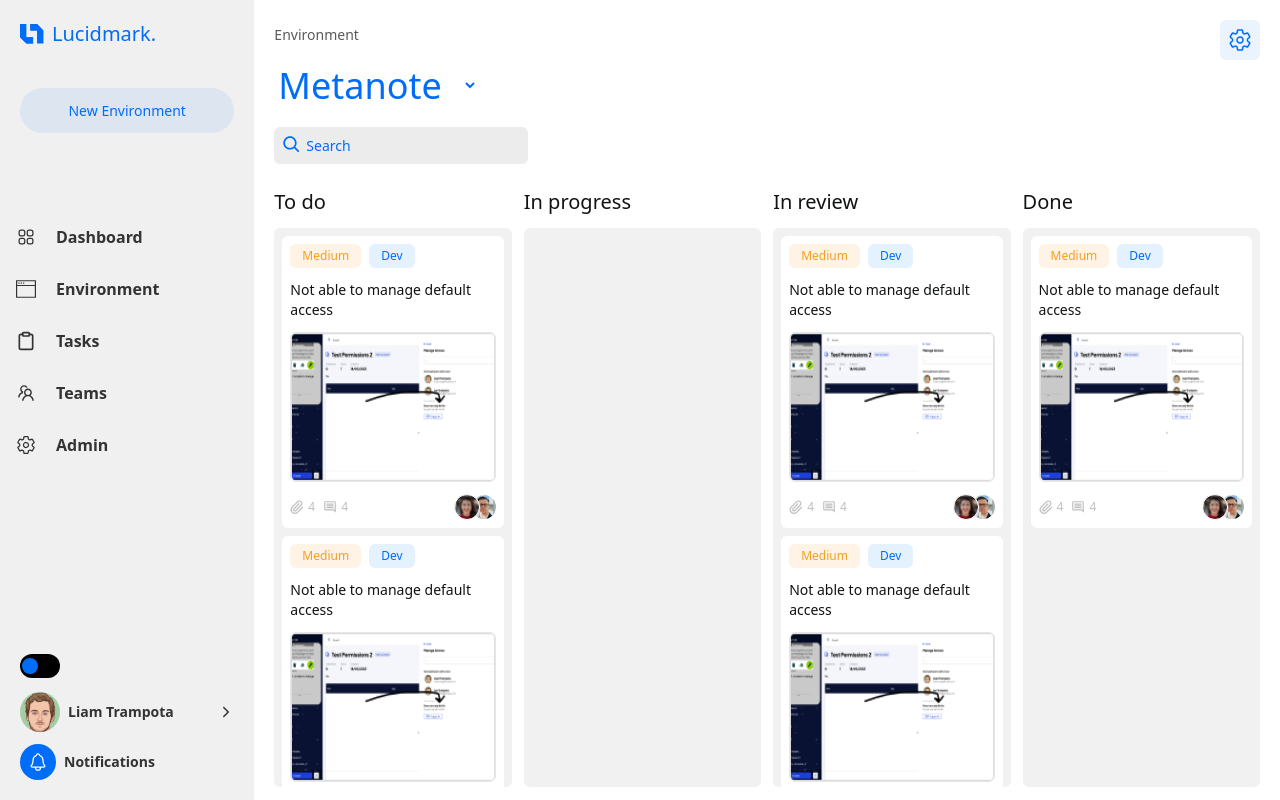
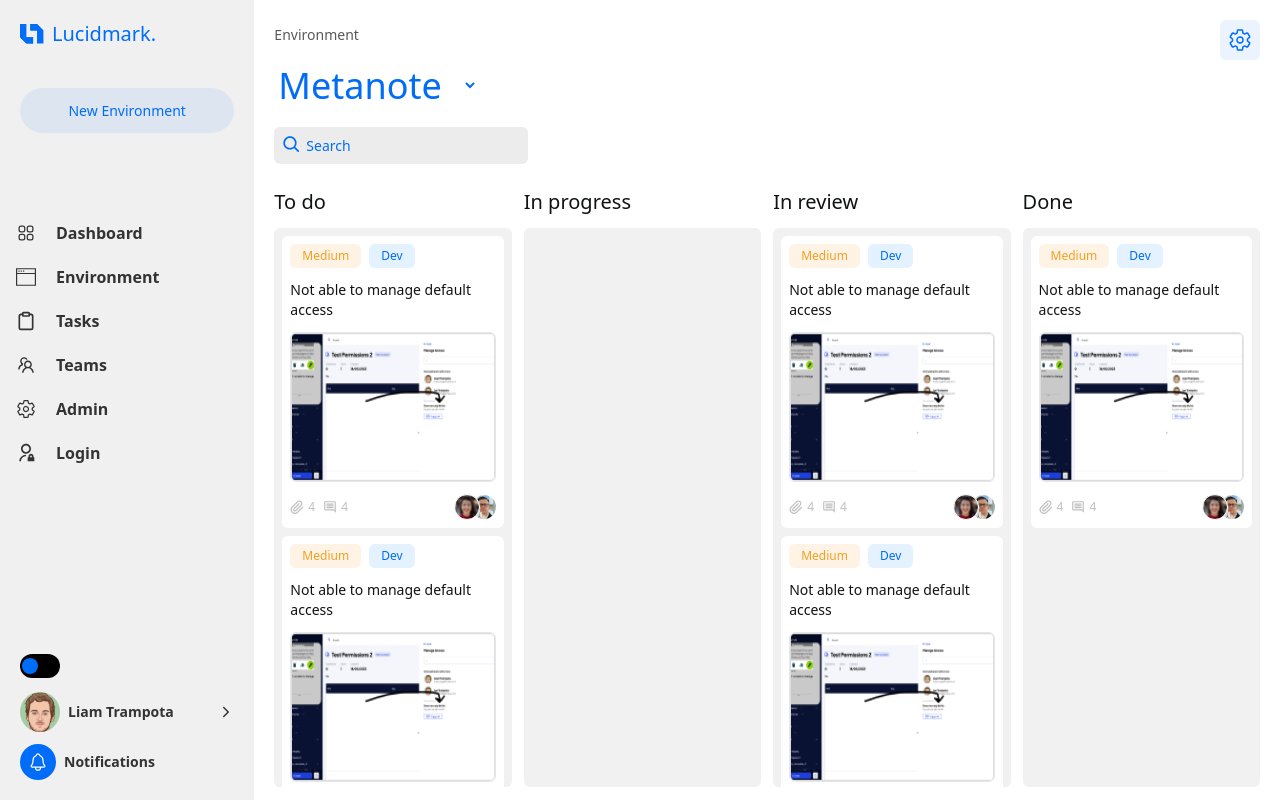
Before and after one commit to promahbubul/luchi-mark, a React (Vite) app: page /Tasks in a window 1280 px wide. Built offline with nearby package versions, Linux system fonts and the light colour scheme.

Commit message:
login page done

```diff
--- a/src/assets/Icons/Icons.jsx
+++ b/src/assets/Icons/Icons.jsx
@@ -15,8 +15,11 @@ import { GrAttachment } from "react-icons/gr";
 import { MdOutlineComment, MdOutlinePhotoCamera } from "react-icons/md";
 import { PiListFill } from "react-icons/pi";
 import { FcGoogle } from "react-icons/fc";
+import { RiAdminLine } from "react-icons/ri";
+
 
 export {
+  RiAdminLine,
   FcGoogle,
   IoEyeOffSharp,
   AiOutlineMessage,
--- a/src/components/Layout/SidebarLinks.jsx
+++ b/src/components/Layout/SidebarLinks.jsx
@@ -7,6 +7,7 @@ import {
   IoIosArrowDown,
   IoSettingsOutline,
   LuClipboard,
+  RiAdminLine,
 } from "../../assets/Icons/Icons";
 import { Link, NavLink } from "react-router-dom";
 
@@ -17,6 +18,7 @@ const SidebarLinks = ({ menu, setMenu }) => {
     { path: "/Tasks", title: "Tasks", icons: LuClipboard },
     { path: "/teams", title: "Teams", icons: AiOutlineTeam },
     { path: "/admin", title: "Admin", icons: IoSettingsOutline },
+    { path: "/login", title: "Login", icons: RiAdminLine },
   ];
   return (
     <div className="lg:mt-20 mt-14 ">
@@ -24,7 +26,7 @@ const SidebarLinks = ({ menu, setMenu }) => {
         <NavLink
           to={item.path}
           key={item.title}
-          className={`flex group items-center flex-row mb-1 gap-5 border-l-4 border-l-transparent pl-3 py-3  text-gray-text-1  dark:text-gray-text-dark  font-semibold focus:border-l-4 hover:border-l-4 hover:border-primary focus:border-l-primary   `}
+          className={`flex group items-center flex-row mb-1 gap-5 border-l-4 border-l-transparent pl-3 py-2  text-gray-text-1  dark:text-gray-text-dark  font-semibold focus:border-l-4 hover:border-l-4 hover:border-primary focus:border-l-primary   `}
         >
           <item.icons className="text-gray-text-1  dark:text-gray-text-dark  group-hover:text-primary text-xl group-focus:text-primary" />
           <span className="group-hover:text-primary text-gray-text-1 group-focus:text-primary dark:text-gray-text-dark ">
```
